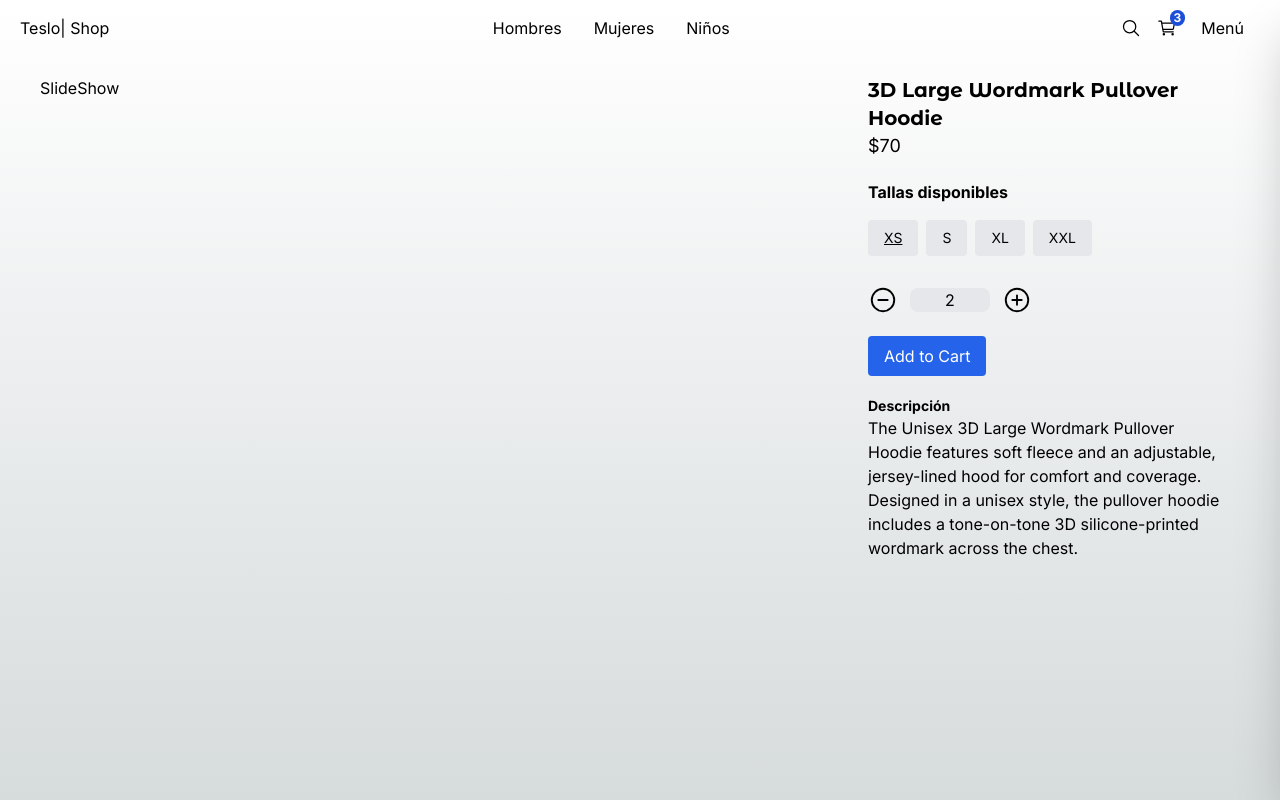
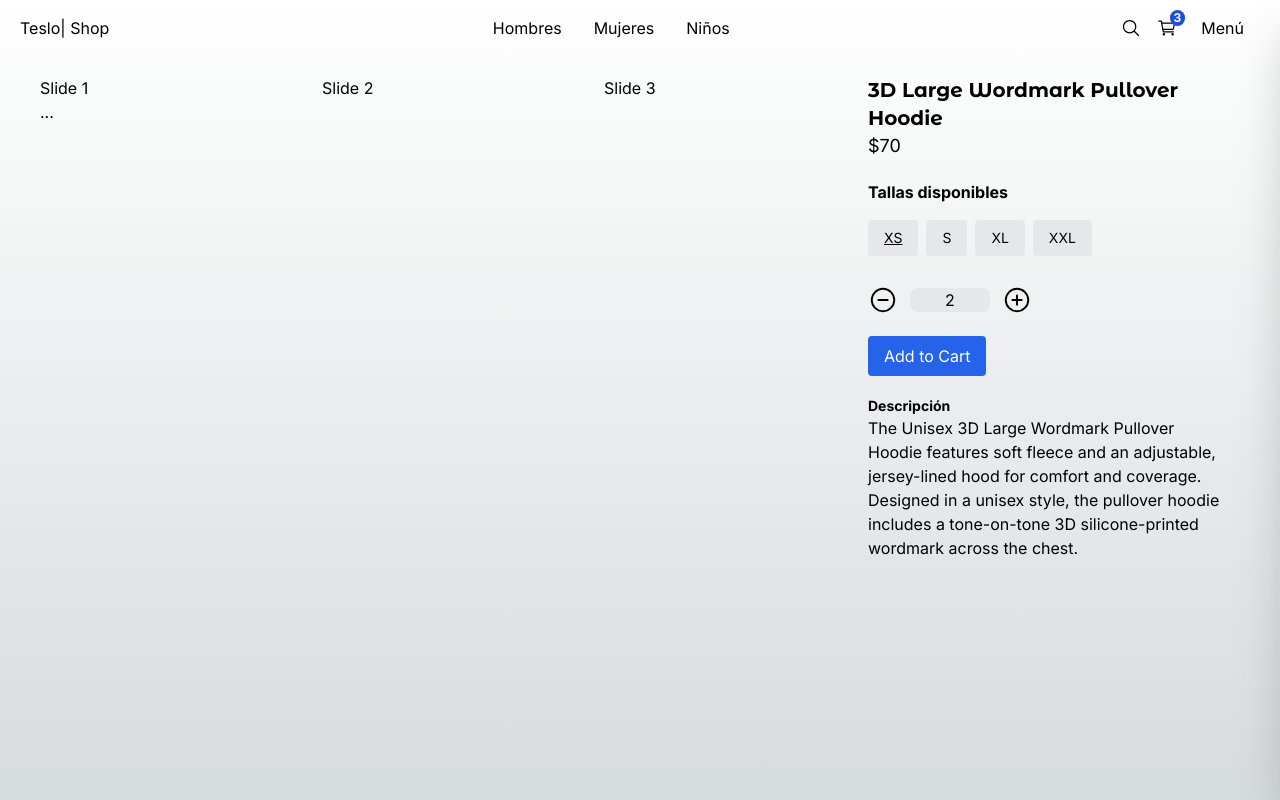
Before and after one commit to Starklord17/TesloShop, a Next.js app: page /product/3d_large_wordmark_pullover_hoodie in a window 1280 px wide. Built offline with nearby package versions, Linux system fonts and the light colour scheme.

Commit message:
Slideshow de imágenes

```diff
--- a/package.json
+++ b/package.json
@@ -14,6 +14,7 @@
     "react": "^18",
     "react-dom": "^18",
     "react-icons": "^5.2.1",
+    "swiper": "^11.1.4",
     "zustand": "^4.5.4"
   },
   "devDependencies": {
--- a/src/app/(shop)/product/[slug]/page.tsx
+++ b/src/app/(shop)/product/[slug]/page.tsx
@@ -4,6 +4,7 @@
 import { titleFont } from "@/config/fonts";
 import { SizeSelector } from '@/components/product/size-selector/SizeSelector';
 import { QuantitySelector } from "@/components/product/quantity-selector/QuantitySelector";
+import { ProductSlideShow } from "@/components";
 
 
 interface Props {
@@ -25,7 +26,11 @@
 
       {/* SlideShow */}
       <section className="col-span-1 md:col-span-2">
-        <h1>SlideShow</h1>
+        <ProductSlideShow
+          images={product.images}
+          title={product.title}
+          className="h-96"
+        />
       </section>
 
       {/* Details */}
--- a/src/components/index.ts
+++ b/src/components/index.ts
@@ -1,4 +1,3 @@
-
 export * from './ui/top-menu/TopMenu';
 export * from './ui/not-found/PageNotFound';
 export * from './ui/title/Title';
@@ -9,3 +8,4 @@
 
 export * from './product/size-selector/SizeSelector';
 export * from './product/quantity-selector/QuantitySelector';
+export * from './product/slideshow/ProductSlideShow';
--- /dev/null
+++ b/src/components/product/slideshow/ProductSlideShow.tsx
@@ -0,0 +1,31 @@
+'use client'
+
+import { Swiper, SwiperSlide } from "swiper/react";
+
+// Import Swiper styles
+import 'swiper/css';
+
+interface Props {
+  images: string[];
+  title: string;
+  className?: string;
+}
+
+export const ProductSlideShow = ({images, title, className}: Props) => {
+  return (
+    <main className={className}>
+      <Swiper
+        spaceBetween={50}
+        slidesPerView={3}
+        onSlideChange={() => console.log("slide change")}
+        onSwiper={(swiper) => console.log(swiper)}
+      >
+        <SwiperSlide>Slide 1</SwiperSlide>
+        <SwiperSlide>Slide 2</SwiperSlide>
+        <SwiperSlide>Slide 3</SwiperSlide>
+        <SwiperSlide>Slide 4</SwiperSlide>
+        ...
+      </Swiper>
+    </main>
+  );
+};
```
Also changed, not shown: 2 other files (tests, documents, lock files or other folders).
